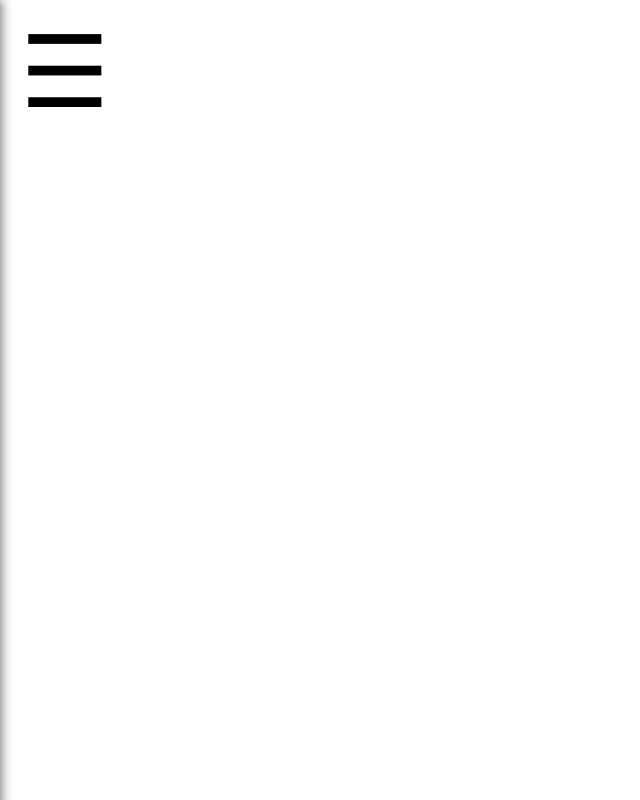
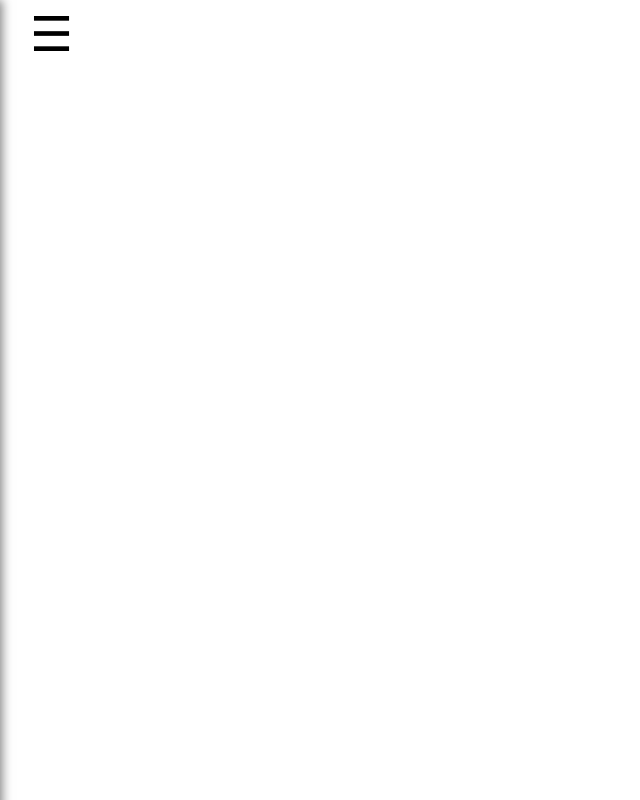
Before and after one commit to phim24h/phim24h, a plain HTML site: page index.html in a window 1280 px wide. Shown: the whole page, without its empty margins (0-640 px from the left). Drawn offline with Linux system fonts and the light colour scheme.

Commit message:
lần sửa đổi tiếp theo

```diff
--- a/css/style.css
+++ b/css/style.css
@@ -5,8 +5,8 @@ body {
 }
 
 .menu-icon {
-  font-size: 100px;
-  padding: 20px;
+  font-size: 48px;
+  padding: 10px 30px;
   cursor: pointer;
   z-index: 1001;
   position: relative;
@@ -73,6 +73,6 @@ body {
   position: absolute;
   top: 20px;
   right: 20px;
-  font-size: 100px;
+  font-size: 18px;
   cursor: pointer;
 }
```
